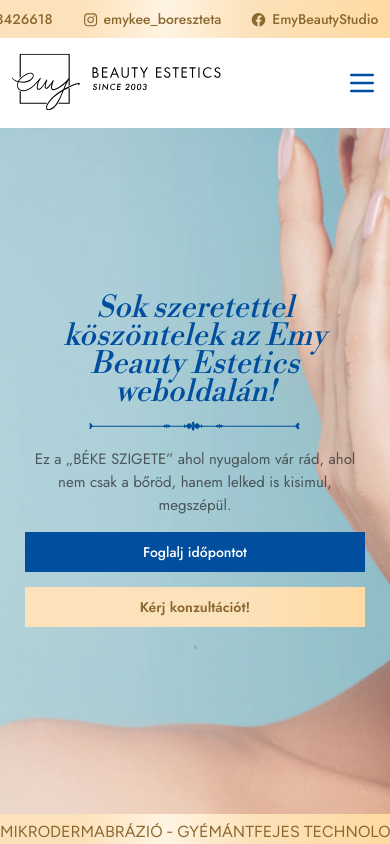
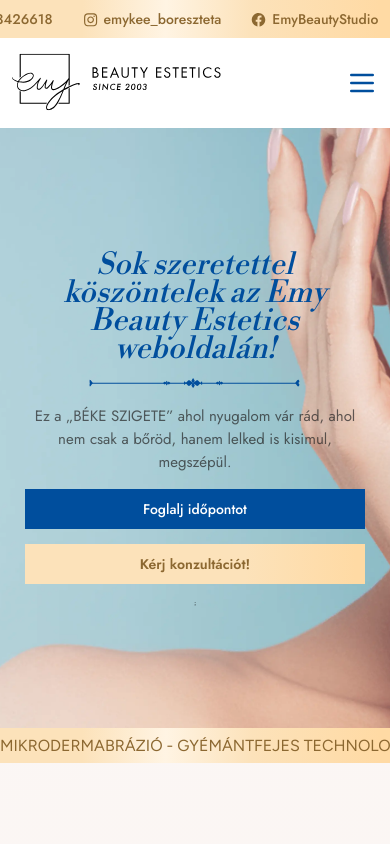
Before and after one commit to gyorgynagy1986/emyBeauty, a Next.js app: page / in a window 390 px wide. Shown: the top 844 px of the page. Built offline with nearby package versions, Linux system fonts and the light colour scheme.

Commit message:
responsive

```diff
--- a/src/components/layouts/home/hero/Hero.module.css
+++ b/src/components/layouts/home/hero/Hero.module.css
@@ -92,12 +92,14 @@
 @media screen and (max-width: 600px) {
   .container {
     flex-direction: column;
-    min-height: calc(600px - 158px);
+    min-height:auto;
+    height: 100%;
   }
 
   .leftContanier,
   .rightContanier {
     width: 100%;
+    min-height: 600px;
   }
 
   .rightContanier {
```
